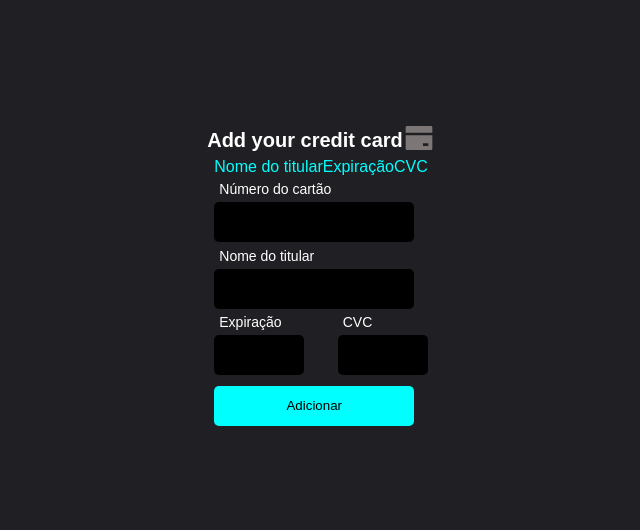
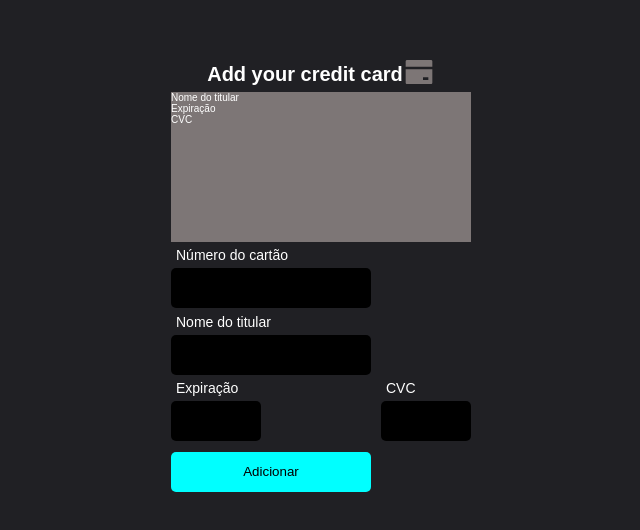
Before and after one commit to ricardosousabr/cread-card-next, a Next.js app: page / in a window 1280 px wide. Shown: the part 126-656 px from the top of the page, without its empty margins (319-959 px from the left). Built offline with nearby package versions, Linux system fonts and the light colour scheme.

Commit message:
style: information card

```diff
--- a/src/components/AddCard/styles.js
+++ b/src/components/AddCard/styles.js
@@ -7,6 +7,7 @@ export const Container = styled.div`
   flex-direction: column;
   width: 100%;
   height: 100vh;
+  background: #202024;
 `
 
 export const BoxTitle = styled.div`
--- a/src/components/Card/index.jsx
+++ b/src/components/Card/index.jsx
@@ -1,25 +1,30 @@
-import { ContanerCard, Text } from './styles'
+import {
+  ContanerCard,
+  TitleDate,
+  NumberCard,
+  CardholderName,
+  CardExpiration,
+  CardCvc,
+} from './styles'
 
 export default function Card({ data }) {
   return (
-    <div>
     <ContanerCard>
       <div>
-          <text>{data[0]}</text>
+        <NumberCard>{data[0]}</NumberCard>
       </div>
       <div>
-          <Text>Nome do titular</Text>
-          <Text>{data[1]}</Text>
+        <TitleDate>Nome do titular</TitleDate>
+        <CardholderName>{data[1]}</CardholderName>
       </div>
       <div>
-          <Text>Expiração</Text>
-          <Text>{data[2]}</Text>
+        <TitleDate>Expiração</TitleDate>
+        <CardExpiration>{data[2]}</CardExpiration>
       </div>
       <div>
-          <Text>CVC</Text>
-          <Text>{data[3]}</Text>
+        <TitleDate>CVC</TitleDate>
+        <CardCvc>{data[3]}</CardCvc>
       </div>
     </ContanerCard>
-    </div>
   )
 }
--- a/src/components/Card/styles.js
+++ b/src/components/Card/styles.js
@@ -2,7 +2,33 @@ import styled from 'styled-components'
 
 export const ContanerCard = styled.div`
   display: flex;
-  background: red;
-  color: aqua;
+  flex-direction: column;
+  background: #7d7676;
+  width: 300px;
+  height: 150px;
 `
-export const Text = styled.div``
+
+export const NumberCard = styled.p`
+  color: white;
+  font-size: 15px;
+`
+
+export const CardholderName = styled.p`
+  color: white;
+  font-size: 15px;
+`
+
+export const CardExpiration = styled.p`
+  color: white;
+  font-size: 15px;
+`
+
+export const CardCvc = styled.p`
+  color: white;
+  font-size: 15px;
+`
+
+export const TitleDate = styled.div`
+  color: white;
+  font-size: 10px;
+`
--- a/styles/globals.css
+++ b/styles/globals.css
@@ -1,6 +1,4 @@
 * {
-  background: #202024;
-  box-sizing: border-box;
   padding: 0;
   margin: 0;
   font-family: 'Poppins', sans-serif;
```
Also changed, not shown: 2 other files (tests, documents, lock files or other folders). Lines whose indentation alone changed are shown as unchanged.
